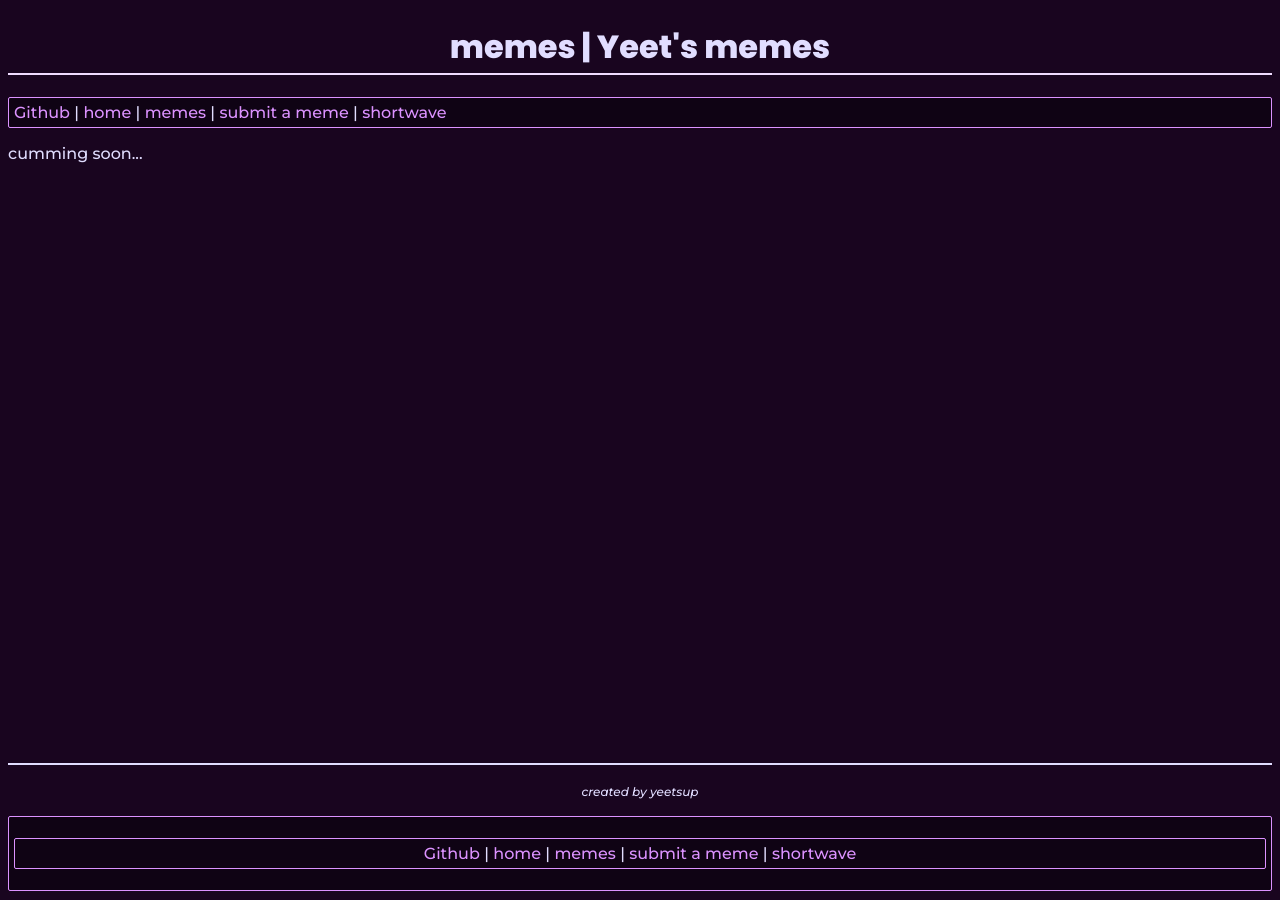
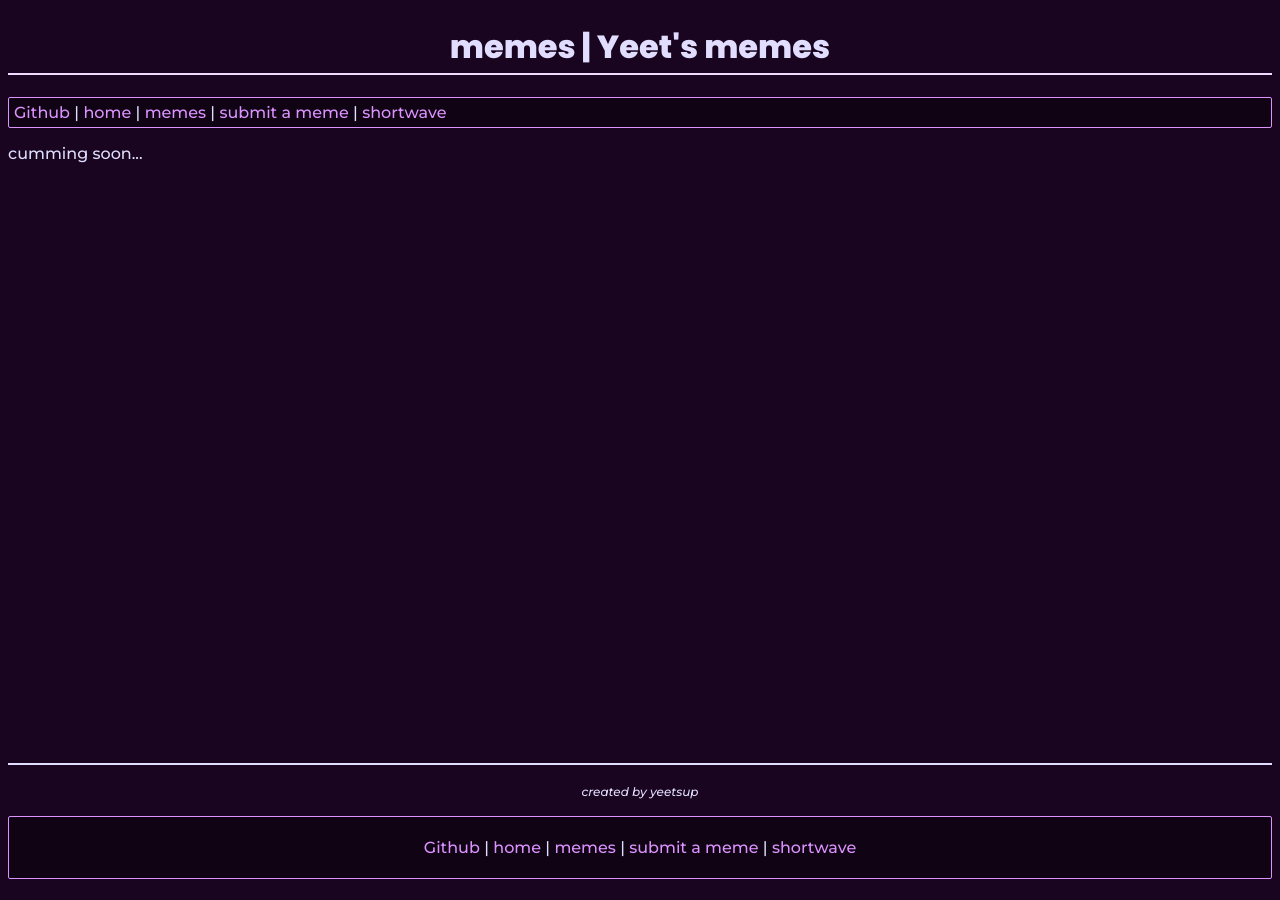
Before and after one commit to yeetssite/memes, a Jekyll site: the page built from index.html, in a window 1280 px wide. Built offline with Jekyll 4.4.1, drawn with Linux system fonts in a browser that asks for light colours; a script that is not in the unit is left out.

Commit message:
Update ourple.html

```diff
--- a/_layouts/ourple.html
+++ b/_layouts/ourple.html
@@ -28,7 +28,7 @@
 		<footer>
 			<p><i style="font-size:12px;">created by yeetsup</i></p>
 			<div class="linkbar">
-			<p class="linkbar"><a href="https://github.com/yeetssite">Github</a> | <a href="https://yeetssite.github.io">home</a> | <a href="https://yeetssite.github.io/memes/"> memes </a> | <a href="mailto:itsyeetsup@gmail.com?subject=I%20wanna%20submit%20a%20meme"> submit a meme</a> | <a href="https://yeetssite.github.io/sw/">shortwave</a></p>
+			<p><a href="https://github.com/yeetssite">Github</a> | <a href="https://yeetssite.github.io">home</a> | <a href="https://yeetssite.github.io/memes/"> memes </a> | <a href="mailto:itsyeetsup@gmail.com?subject=I%20wanna%20submit%20a%20meme"> submit a meme</a> | <a href="https://yeetssite.github.io/sw/">shortwave</a></p>
 			</div>
 		</footer>
 	</body>
```
